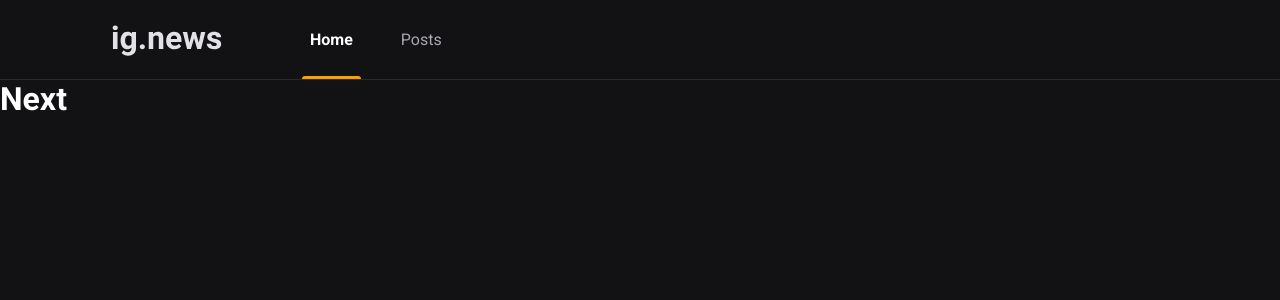
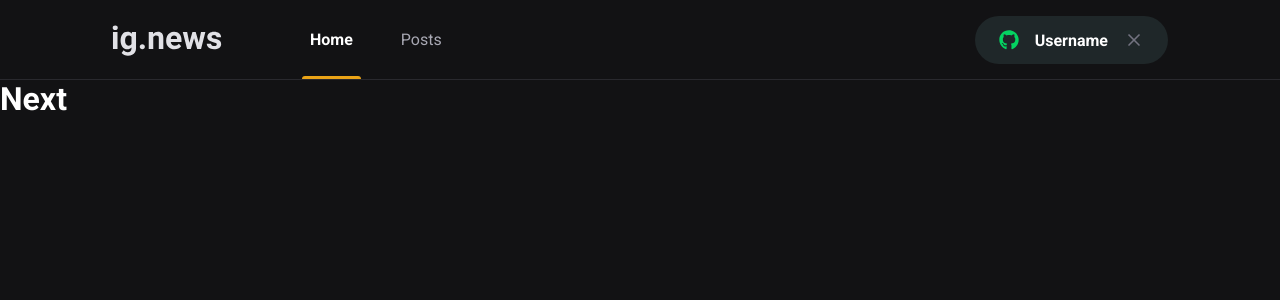
Before and after one commit to GusPrado/ignews, a Next.js app: page / in a window 1280 px wide. Shown: the top 300 px of the page. Built offline with nearby package versions, Linux system fonts and the light colour scheme.

Commit message:
feat: Add SigIn button component

```diff
--- a/package.json
+++ b/package.json
@@ -12,6 +12,7 @@
     "next": "12.1.6",
     "react": "18.1.0",
     "react-dom": "18.1.0",
+    "react-icons": "^4.3.1",
     "sass": "^1.51.0"
   },
   "devDependencies": {
--- a/src/components/Header/index.tsx
+++ b/src/components/Header/index.tsx
@@ -1,3 +1,4 @@
+import { SignInButton } from '../SignInButton';
 import styles from './styles.module.scss';
 
 export function Header() {
@@ -9,6 +10,8 @@
           <a className={styles.active}>Home</a>
           <a>Posts</a>
         </nav>
+
+        <SignInButton />
       </div>
     </header>
   );
--- a/src/components/Header/styles.module.scss
+++ b/src/components/Header/styles.module.scss
@@ -52,4 +52,8 @@
       }
     }
   }
+
+  button {
+    margin-left: auto;
+  }
 }
--- /dev/null
+++ b/src/components/SignInButton/index.tsx
@@ -0,0 +1,21 @@
+import { FaGithub } from 'react-icons/fa';
+import { FiX } from 'react-icons/fi';
+
+import styles from './styles.module.scss';
+
+export function SignInButton() {
+  const isUserLoggedIn = true;
+
+  return isUserLoggedIn ? (
+    <button className={styles.signInButton} type='button'>
+      <FaGithub color='#04d361' />
+      Username
+      <FiX color='#737380' className={styles.closeIcon} />
+    </button>
+  ) : (
+    <button className={styles.signInButton} type='button'>
+      <FaGithub color='#eba417' />
+      Sign in with Github
+    </button>
+  );
+}
--- /dev/null
+++ b/src/components/SignInButton/styles.module.scss
@@ -0,0 +1,33 @@
+.signInButton {
+  height: 3rem;
+  border-radius: 3rem;
+  background: var(--gray-850);
+  border: none;
+  padding: 0 1.5rem;
+
+  display: flex;
+  align-items: center;
+  justify-content: center;
+
+  color: var(--white);
+  font-weight: bold;
+
+  svg {
+    width: 20px;
+    height: 20px;
+  }
+
+  svg:first-child {
+    margin-right: 1rem;
+  }
+
+  svg.closeIcon {
+    margin-left: 1rem;
+  }
+
+  transition: filter 0.2s;
+
+  &:hover {
+    filter: brightness(0.8)
+  }
+}
--- a/src/styles/global.scss
+++ b/src/styles/global.scss
@@ -10,6 +10,7 @@
   --gray-100: #e1e1e6;
   --gray-300: #a8a8b3;
   --gray-800: #29292e;
+  --gray-850: #1f2729;
   --gray-900: #121214;
 
   --cyan-500: #61dafb;
```
Also changed, not shown: 1 other file (tests, documents, lock files or other folders).
